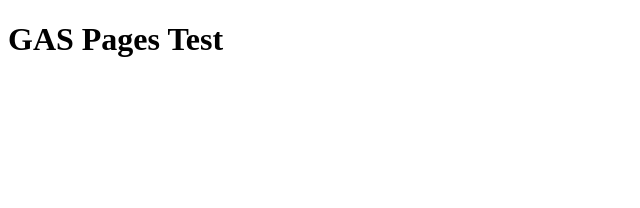
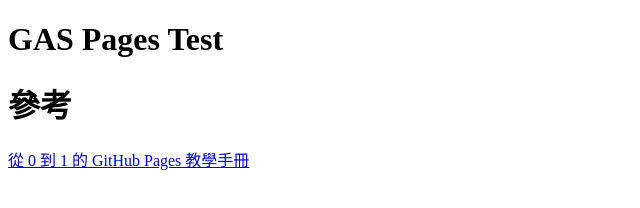
Before and after one commit to peterju/GASpages, a plain HTML site: page index.html in a window 1280 px wide. Shown: the whole page, without its empty margins (0-640 px from the left). Drawn offline with Linux system fonts and the light colour scheme.

Commit message:
Update index.html

```diff
--- a/index.html
+++ b/index.html
@@ -8,5 +8,7 @@
 </head>
 <body>
     <h1>GAS Pages Test</h1>
+    <h1>參考</h1>
+    <a href="https://hackmd.io/@YmcMgo-NSKOqgTGAjl_5tg/HJpJk8ABU/%2F%40Albertnotes%2FB1_iKcAwI">從 0 到 1 的 GitHub Pages 教學手冊</a>
 </body>
 </html>
```
